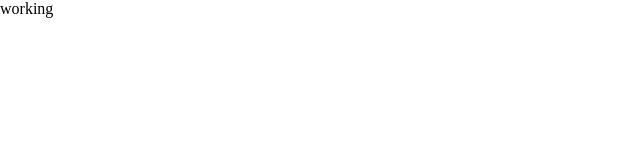
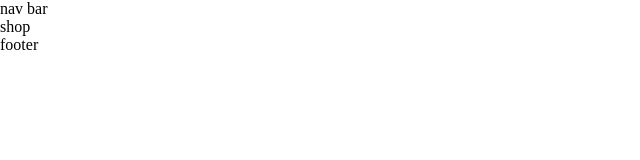
Before and after one commit to seanstephenbrian/art-cart, a React (Create React App) app: page /shop in a window 1280 px wide. Shown: the top 160 px of the page, without its empty margins (0-640 px from the left). Built offline with nearby package versions, Linux system fonts and the light colour scheme.

Commit message:
set up initial component structure

```diff
--- a/package.json
+++ b/package.json
@@ -8,6 +8,7 @@
     "@testing-library/user-event": "^13.5.0",
     "react": "^18.2.0",
     "react-dom": "^18.2.0",
+    "react-router-dom": "^6.8.0",
     "react-scripts": "5.0.1",
     "sass": "^1.57.1",
     "web-vitals": "^2.1.4"
--- a/src/components/App.js
+++ b/src/components/App.js
@@ -1,9 +1,29 @@
+// dependencies:
+import React from 'react';
+import { BrowserRouter, Routes, Route } from "react-router-dom";
+
+// components:
+import Cart from './Cart';
+import Footer from './Footer';
+import Home from './Home';
+import NavBar from './NavBar';
+import Shop from './Shop';
+
+// styles:
 import '../styles/app.scss';
 
 export default function App() {
     return (
-        <div>
-            working
-        </div>
+        <BrowserRouter>
+            <div className='page-wrapper'>
+                <NavBar />
+                <Cart />
+                <Routes>
+                    <Route path='/' element={<Home />} />
+                    <Route path='/shop' element={<Shop />} />
+                </Routes>
+                <Footer />
+            </div>
+        </BrowserRouter>
     )
 }
--- /dev/null
+++ b/src/components/Cart.js
@@ -0,0 +1,17 @@
+import React, { useState } from 'react';
+
+export default function Cart() {
+
+    // state:
+    const [hidden, setHidden] = useState(true);
+
+    if (hidden) {
+        return;
+    } else if (!hidden) {
+        return (
+            <div>
+                cart
+            </div>
+        )
+    }
+}
--- /dev/null
+++ b/src/components/Footer.js
@@ -0,0 +1,9 @@
+import React from 'react';
+
+export default function Footer() {
+    return (
+        <footer>
+            footer
+        </footer>
+    )
+}
--- /dev/null
+++ b/src/components/Home.js
@@ -0,0 +1,9 @@
+import React from 'react';
+
+export default function Home() {
+    return (
+        <div>
+            home
+        </div>
+    )
+}
--- /dev/null
+++ b/src/components/NavBar.js
@@ -0,0 +1,9 @@
+import React from 'react';
+
+export default function NavBar() {
+    return (
+        <nav>
+            nav bar
+        </nav>
+    )
+}
--- /dev/null
+++ b/src/components/Shop.js
@@ -0,0 +1,9 @@
+import React from 'react';
+
+export default function Shop() {
+    return (
+        <div>
+            shop
+        </div>
+    )
+}
--- a/src/styles/app.scss
+++ b/src/styles/app.scss
@@ -26,11 +26,17 @@ time, mark, audio, video {
 
 html {
     box-sizing: border-box;
-}
 
     body {
         min-height: 100vh;
         width: 100vw;
         max-width: 100vw;
         overflow-x: hidden;
+
+        .page-wrapper {
+            min-height: 100vh;
+            display: flex;
+            flex-direction: column;
         }
+    }
+}
```
Also changed, not shown: src/components/Item.js (added, +9 -0 lines), src/components/NavLink.js (added, +9 -0 lines), src/components/SearchBar.js (added, +9 -0 lines), 1 other file (tests, documents, lock files or other folders). Lines whose indentation alone changed are shown as unchanged.
